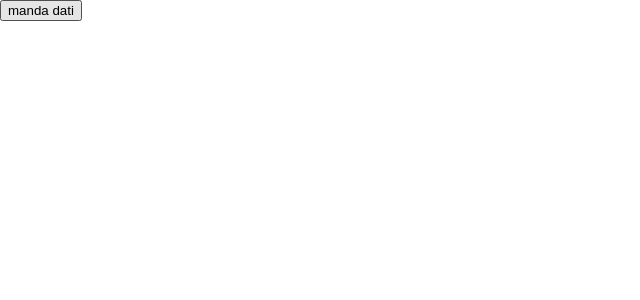
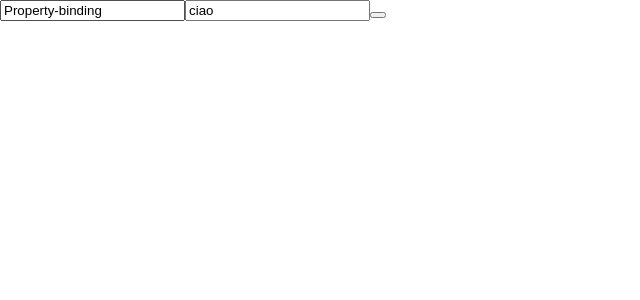
Before and after one commit to Castels88/Angular-corso, an Angular app: page / in a window 1280 px wide. Shown: the top 300 px of the page, without its empty margins (0-640 px from the left). Built offline with nearby package versions, Linux system fonts and the light colour scheme.

Commit message:
fine lezione

```diff
--- a/src/app/app.component.html
+++ b/src/app/app.component.html
@@ -1,7 +1,18 @@
 <!--
-chiaramente questo sara il component ricevente e qui dobbiamo dirgli di ricevere il mandaDati
-come possiamo farlo dando come attributo con event binding
-mi raccomando ricordiamoci che stiamo ricevendo un valore ed e un evento
-quindi dobbiamo passare come valore il $event e terminiamo andando nel app.ts
+  prendere la reference da un elemento html in TS
+  la domanda e' come faccio a prendere questo value ed
+  utilizzarlo dentro la variabile persone del app.TS
+  - col property-binding
+  -oppure un altro metodo
 -->
-<app-prova (mandaDatiEvento)="riceviDatiEvento($event)"></app-prova>
+<!--
+  - col property-binding
+-->
+<input [value]="valore">
+<!--
+  - col riferimento di template
+  si crea mettendo come attributo #ilNomeDellaVariabile
+  ma come si collega al TS . spostiamoci sul file app.TS=>
+-->
+<input #inputSaluti value="ciao">
+<button (click)="onClick()"></button>
--- a/src/app/app.component.ts
+++ b/src/app/app.component.ts
@@ -1,13 +1,29 @@
-import { Component, OnInit } from '@angular/core';
+import {
+  AfterViewInit,
+  Component,
+  ElementRef,
+  OnInit,
+  ViewChild,
+} from '@angular/core';
 
 @Component({
   selector: 'app-root',
   templateUrl: './app.component.html',
   styleUrls: ['./app.component.css'],
 })
-export class AppComponent {
+export class AppComponent implements OnInit, AfterViewInit {
   title = 'Angular-corso';
+  valore = 'Property-binding';
+  //si utilizza un altro decoratore @ViewChild('qui si mette
+  //il nome assegnato come attributo') poi si mette un nome
+  //riconoscitivo e come tipizzazione per best practice si
+  //usa ElementRef e questo punto TS ci dara un errore
+  //perche per lui il valore potra essere qualsiasi anche
+  //null or undefined per risolvere questo problema si mette
+  //valoreInput! vorra dire che non sara mai null o undefined.
 
+  //bene adesso andiamo ad inizializzare con onInit
+  @ViewChild('inputSaluti') valoreInput!: ElementRef<HTMLInputElement>;
   persone = [
     {
       nome: 'luca',
@@ -40,9 +56,21 @@ export class AppComponent {
       color: 'red',
     },
   ];
-  //in cui scriveremo la nostra funzione che riceve l evento con attrubuto value che
-  //sara una stringa perche noi lo sappiamo e facciamo il console.log
-  riceviDatiEvento(value: string) {
-    console.log(value);
+  ngOnInit(): void {
+    console.log('ngOnInit');
+    console.log(this.valoreInput);
+  }
+  //noteremo che il valore in console risulta undefined
+  //perche ngOnInit inizializza solo il componente ma
+  //non lo runna affinche venga runnato e il valore
+  //renderizzato dobbiamo usare afterviewInit
+  ngAfterViewInit(): void {
+    console.log('ngAfterViewInit');
+    console.log(this.valoreInput);
+  }
+  //affinche venga mandato in console il valore dell input
+  //bisogna mattere il nativeElement. il value dell input
+  onClick() {
+    console.log(this.valoreInput.nativeElement.value);
   }
 }
--- a/src/app/prova/prova.component.html
+++ b/src/app/prova/prova.component.html
@@ -1,10 +1,3 @@
 <!--
-  creiamo un bottone che possa mandare dati
-  quindi creiamo la nostra funzioone in prova.TS
 
-  andiamo ad assegnare al buttone l evento onClick
-
-  adesso dobbiamo muoverci sul padre andiamo nel app.html
 -->
-
-<button (click)="mandaDati()">manda dati</button>
--- a/src/app/prova/prova.component.ts
+++ b/src/app/prova/prova.component.ts
@@ -21,21 +21,9 @@ import {
 })
 export class ProvaComponent implements OnInit, OnChanges {
   constructor() {}
-  //vedremo in questa lezione come passare dati da un figlio ad un padre .
-  //in questo caso dovremmo renderizzare la variabile nome in app.component.html
-  //l unico modo per fare cio e creare un event-binding ()='' che sara creato da noi
-  //per fare cio se prima usavamo @input per far entrare dati nel figlio
-  //adesso per fare uscire dati dal figlio si usa @output()ilNomeDellEvento=new EventEmitter'
-  //qui dobbiamo tipizzare'(); una volta scritto il nostro evento
-  //creiamo la funzione che mandera il dato fondametale mettere il .emit
-  //ci possiamo muovere sul prova.html=>
-  @Output() mandaDatiEvento = new EventEmitter<string>();
-  nome = 'luca';
+
   ngOnInit(): void {}
   ngOnChanges(changes: SimpleChanges): void {
     console.log(changes);
   }
-  mandaDati() {
-    this.mandaDatiEvento.emit(this.nome);
-  }
 }
```
